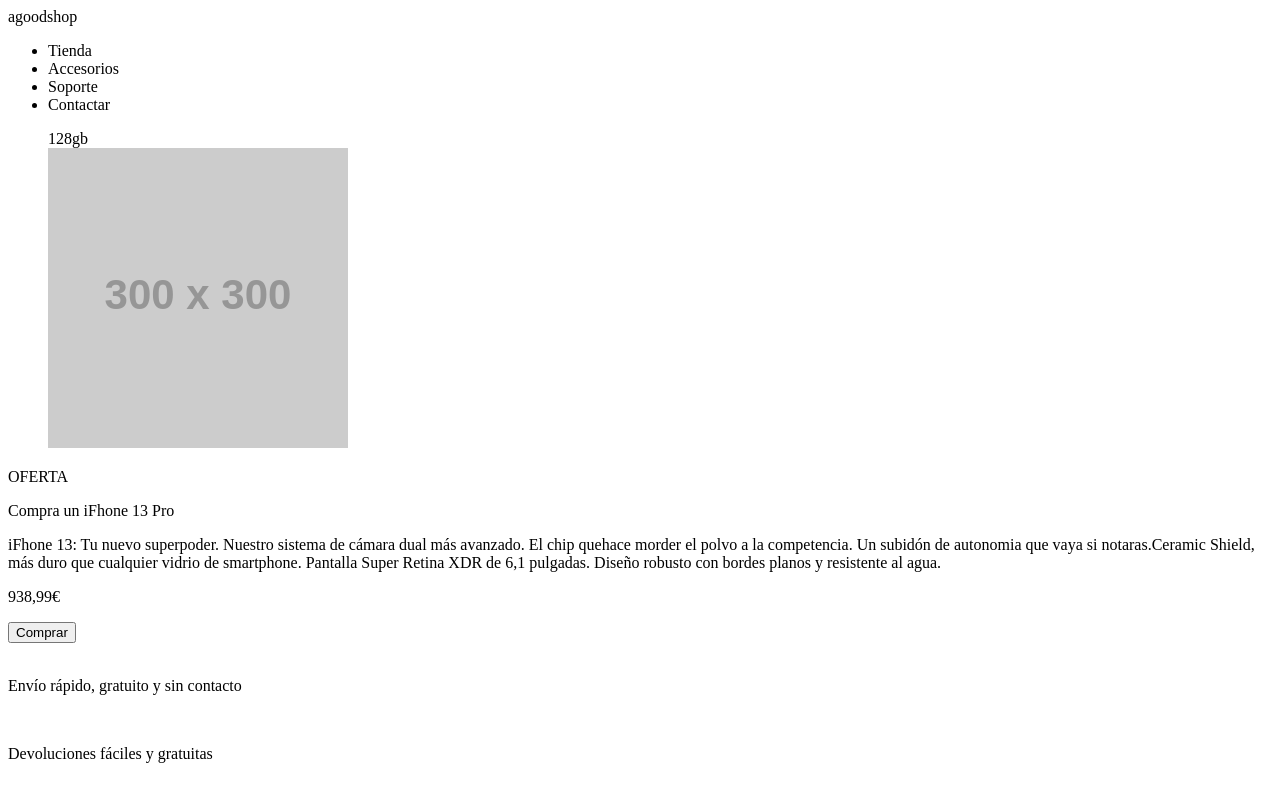
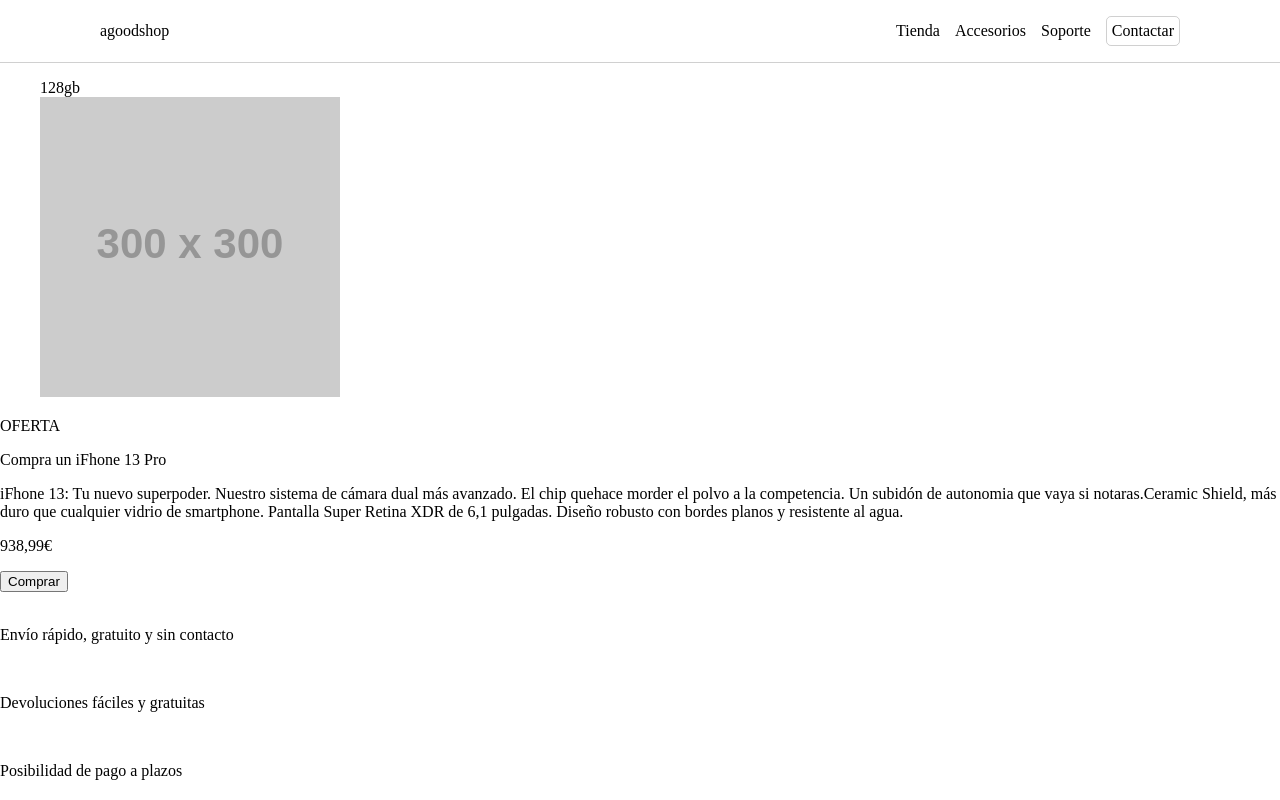
Before and after one commit to jaimeamate/AgoodShop, a plain HTML site: page project/index.html in a window 1280 px wide. Shown: the top 800 px of the page. Drawn offline with Linux system fonts and the light colour scheme; placeholder pictures from the web are drawn by us.

Commit message:
css header

```diff
--- a/project/index.html
+++ b/project/index.html
@@ -3,18 +3,19 @@
 <head>
     <meta charset="UTF-8">
     <meta name="viewport" content="width=device-width, initial-scale=1.0">
+    <link rel="stylesheet" href="styles.css">
     <title>agoodshop</title>
 </head>
 <body>
     <header class="header">
         <div class="wrapper">
-            agoodshop
+            <p>agoodshop</p>
             <nav>
-                <ul>
+                <ul class="nav-links">
                     <li>Tienda</li>
                     <li>Accesorios</li>
                     <li>Soporte</li>
-                    <li>Contactar</li>
+                    <li id="contactar">Contactar</li>
                 </ul>
             </nav>
         </div>
--- a/project/styles.css
+++ b/project/styles.css
@@ -0,0 +1,27 @@
+body{
+    margin: 0;
+    box-sizing: border-box;
+}
+
+.header{
+    border-bottom: 0.5px solid rgba(0, 0, 0, 0.185);
+}
+.wrapper{
+    display: flex;
+    justify-content: space-between;
+    align-items: center;
+    margin-left: 100px;
+    margin-right: 100px;
+}
+.nav-links{
+    display: flex;
+    align-items: center;
+    gap: 15px;
+    list-style-type: none;
+}
+
+#contactar{
+    border: 1px solid rgba(0, 0, 0, 0.185);
+    padding: 5px;
+    border-radius:  5px;
+}
```
